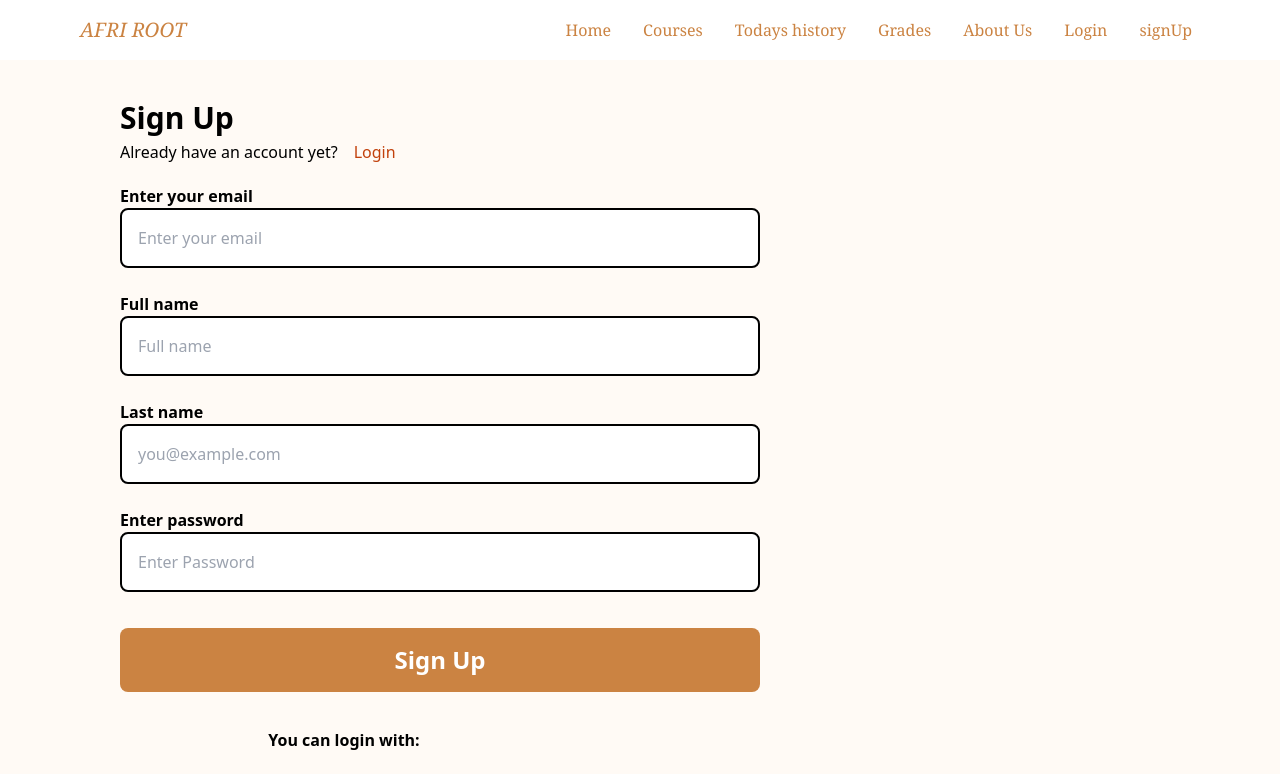
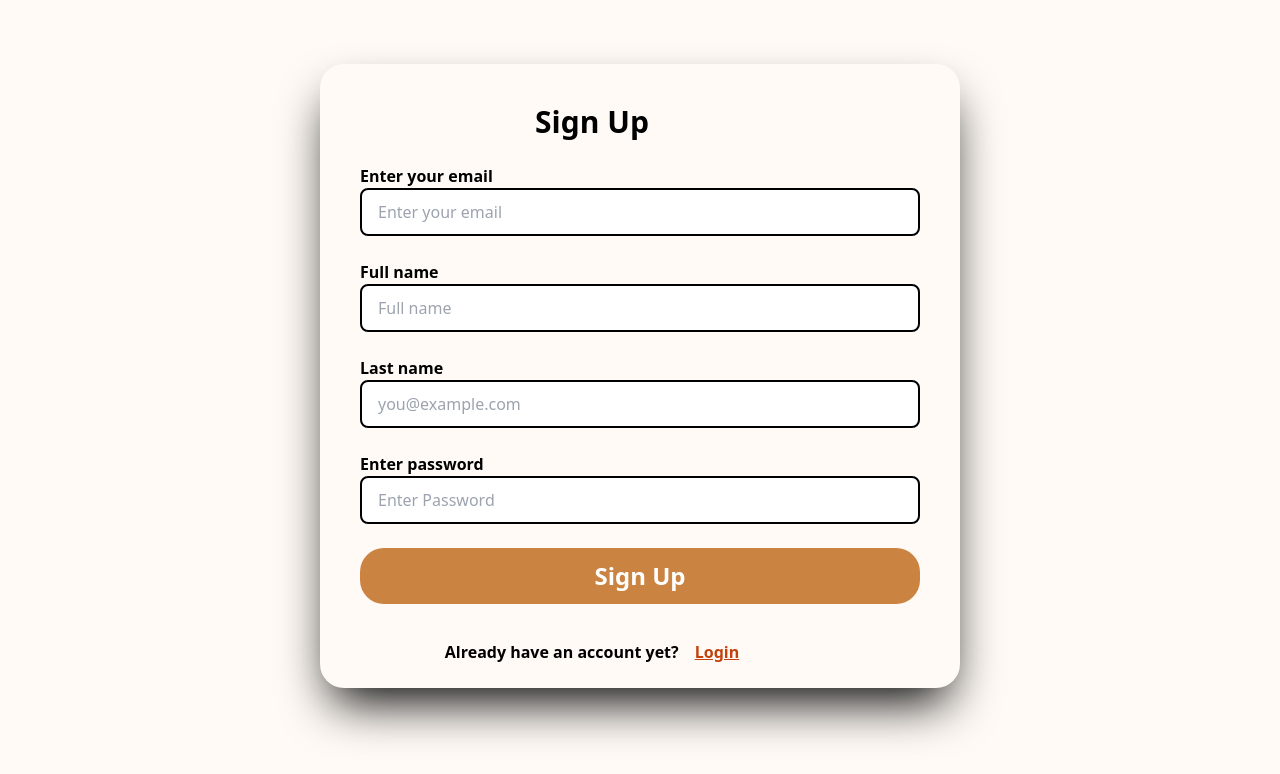
Before and after one commit to MUHUMUZAJeanPierre/afriRoot, a React (Vite) app: page /signUp in a window 1280 px wide. Shown: the top 774 px of the page. Built offline with nearby package versions, Linux system fonts and the light colour scheme.

Commit message:
feat/mini

```diff
--- a/src/App.jsx
+++ b/src/App.jsx
@@ -33,10 +33,12 @@ const App = () => {
             <Route path='about' element={<About/>} />
             <Route path='history' element={<History/>} />
             <Route path='grades' element={<Grades/>} />
-            <Route path='Login' element={<Login/>} />
-            <Route path='SignUp' element={<SignUp/>} />
 
           </Route>
+
+            <Route path='login' element={<Login/>} />
+            <Route path='signUp' element={<SignUp/>} />
+
 
         </Routes>
 
--- a/src/Components/Home/Home.jsx
+++ b/src/Components/Home/Home.jsx
@@ -10,20 +10,20 @@ const Home = () => {
     <div >
 
       {/* Home image  */}
-        <div className=' bg-image bg-cover bg-center'>
+        <div className=' bg-image  bg-cover bg-center bg-'>
           <div className='flex justify-evenly py-44'>
-            <div className=' my-20' >
+            <div className=' my-20 lg:10 mx-3' >
               <div>
-                <h1 style={{color: '#A16733'}} className='text-4xl font-semibold font-serif  w-[40rem]'>
+                <h1 style={{color: '#A16733'}} className='lg:text-4xl text-lg font-semibold font-serif '>
                   Every man's ability may be strengthened or increased by culture
                 </h1>
               </div>
               {/* <Link className=''> */}
-                <button style={{ backgroundColor: '#A16733' }} className=' font-normal font-serif   my-8 flex justify-center items-center py-3 xl:w-[18rem] border hover:text-white transition text-white rounded-lg xl:text-3xl pt-2 md:text-5xl '>
+                <button style={{ backgroundColor: '#A16733' }} className=' font-normal font-serif    my-8 flex justify-center items-center py-3 xl:w-[18rem] w-[15rem] border hover:text-white transition text-white rounded-lg xl:text-3xl pt-2 md:text-5xl '>
                   Register
                 </button>
             </div>
-            <div className=' w-[27rem] h-[7rem]'>
+            <div className='xl:my-[-2rem] my-[4rem] lg:my-[1rem] xl:w-[27rem] lg:w-[]  h-[7rem]'>
               <img src="../../../src/assets/pnglogo.png" alt="" className='' />
             </div>
 
@@ -31,7 +31,7 @@ const Home = () => {
         </div>
 
 {/* OUR HISTORY AND WHAT WE ARE  */}
-        <div className=' w-full pt-[4rem]'>
+        <div className=' w-full pt-[4rem] bg-red-700'>
         <div className=' md:flex justify-evenly  md:h-[30rem]'>
           <div className=' md:w-[37rem] pl-6 md:h-[29rem]'>
             {/* <div ></div> */}
@@ -62,7 +62,7 @@ const Home = () => {
 
       {/* COURSES THAT WE OFFERS */}
 
-      <div className="">
+      <div className="bg-green-500">
         <div className="bg-image-1 lg:h-screen" />
         <div>
             <div>
@@ -76,7 +76,7 @@ const Home = () => {
 
   {/* Our program */}
 
-  <div className="bg-[#F3F5F5] py-[6rem]">
+  <div className="bg-blue-900 py-[6rem]">
     <div className="space-y-[2rem]">
       <h2  style={{color: '#CB8342'}} className="text-center  font-semibold text-xl uppercase font-serif">
         Today's History
--- a/src/Components/Register/Login/Login.jsx
+++ b/src/Components/Register/Login/Login.jsx
@@ -2,17 +2,18 @@ import React from 'react';
 import { Link } from 'react-router-dom';
 import { FaGoogle } from "react-icons/fa";
 import { FaFacebookF } from "react-icons/fa";
+import { FaLinkedinIn } from "react-icons/fa6";
 
 
 const Login = () => {
   return (
     <>
     <div style={{background: '#FFFAF5'}} className=' w-full h-[50rem] py-[5rem]'>
-        <div className=' w-[70rem] h-[40rem] mx-auto'>
+        <div className=' lg:w-[40rem] h-[33rem]  shadow-black shadow-2xl mx-auto my-auto pt-5 rounded-xl '>
             <div className='h-[35rem] w-[33rem]'>
                 <h1 className='font-semibold text-3xl mx-10 mt-9'>Login</h1>
                 <p className='mx-10 mb-5 mt-1'>Doesn't have an account yet?
-                    <Link to="/Login" className='text-orange-700 ml-[1rem] '>
+                    <Link to="/signUp" className='text-orange-700 ml-[1rem] underline '>
                         Sign Up
                     </Link>
                 </p>
@@ -20,23 +21,29 @@ const Login = () => {
                     <label htmlFor="" className='font-semibold '>
                         Enter your email
                     </label><br/>
-                    <input type="text" required='required'   placeholder='you@example.com' className='h-15 w-[35rem] border-2  border-black rounded-lg p-4 text-black'/><br/><br/>
-                    <div className='flex'>
+                    <input type="text" required='required'   placeholder='you@example.com' className='h-12 w-[35rem] border-2  border-black rounded-lg p-4 text-black'/><br/><br/>
+                    <div className=''>
                         <label htmlFor="" className='font-semibold '>Enter your password</label>
+                        <Link to='/signUp'className='text-orange-700 ml-[11rem] underline '>
+                        Forget Password
+                        </Link>
                     </div>
-                    <input type="text" required="required" placeholder='Enter Your Password' className='h-15 w-[35rem] border-2  border-black rounded-lg p-4 text-black'/>
+                    <input type="text" required="required" placeholder='Enter Your Password' className='h-12 w-[35rem] border-2  border-black rounded-lg p-4 text-black'/>
                 </div>
-                <div className='mx-10 my-9'>
-                    <button style={{background: '#CB8342'}} className='  text-white rounded-lg h-[4rem] w-[35rem] text-2xl  font-semibold'>Log in</button>
+                <div className='mx-10 my-5'>
+                    <button style={{background: '#CB8342'}} className='   text-white rounded-lg h-14 w-[35rem] text-2xl  font-semibold'>Log in</button>
                 </div>
-                <div>
-                    <p className='flex justify-center font-semibold'>You can login with: </p>
-                    <div className='flex justify-evenly mt-6'>
-                        <button  className='bg-white rounded-md border-2 border-red-500 px-16 py-4 ' >
+                <div className=' mt-4'>
+                    <p className=' flex justify-center font-semibold'>You can login with: </p>
+                    <div className='flex justify-evenly items m-auto py-2'>
+                        <button  className='bg-white  rounded-md border-2 border-red-500 px-12 py-4 ' >
                             <FaGoogle style={{color: '#CB8342'}}/>
                         </button >
-                        <button className='bg-white border-2 border-blue-500 px-16 py-4 rounded-md'>
+                        <button className='bg-white border-2 border-blue-500 px-12 py-2 rounded-md'>
                             <FaFacebookF className='text-blue-500'/>
+                        </button>
+                        <button className='bg-white border-2 border-blue-500 px-12 py-2 rounded-md'>
+                            <FaLinkedinIn className='text-blue-500'/>
                         </button>
                     </div>
                 </div>
--- a/src/Components/Register/SignUp/SignUp.jsx
+++ b/src/Components/Register/SignUp/SignUp.jsx
@@ -8,46 +8,51 @@ const SinUp = () => {
   return (
     <>
     <div style={{background: '#FFFAF5'}} className=' w-full h-[60rem] py-[4rem]'>
-        <div className=' w-[70rem] h-[50rem] mx-auto my-auto'>
-            <div className='h-[35rem] w-[33rem]'>
-                <h1 className='font-semibold text-3xl mx-10 mt-9'>Sign Up</h1>
-                <p className='mx-10 mb-5 mt-1'>Already have an account yet?
-                    <Link to="/Login" className='text-orange-700 ml-[1rem] '>
+        <div  className=' lg:w-[40rem]  h-[39rem] shadow-black shadow-2xl mx-auto my-auto rounded-3xl'>
+            <div className='h-[36rem] w-[34rem] py-1'>
+                <h1 className='font-semibold text-3xl mx-10 mt-9 flex justify-center'>Sign Up</h1>
+                {/* <p className='mx-10 mb-5 mt-1'>Already have an account yet?
+                    <Link to="/login" className='text-orange-700 ml-[1rem] underline '>
                        Login
                     </Link>
-                </p>
-                <div className='mx-10'>
+                </p> */}
+                <div className='mx-10 my-6'>
                     <label htmlFor="" className='font-semibold '>
                         Enter your email
                     </label><br/>
-                    <input type="text" required='required'   placeholder='Enter your email' className='h-15 w-[40rem] border-2  border-black rounded-lg p-4 text-black'/><br/><br/>
+                    <input type="text" required='required'   placeholder='Enter your email' className='w-[35rem] h-12 border-2  border-black rounded-lg p-4 text-black '/><br/><br/>
                     <label htmlFor="" className='font-semibold '>
                         Full name
                     </label><br/>
-                    <input type="text" required='required'   placeholder='Full name' className='h-15 w-[40rem] border-2  border-black rounded-lg p-4 text-black'/><br/><br/>
+                    <input type="text" required='required'   placeholder='Full name' className='h-12 w-[35rem] border-2  border-black rounded-lg p-4 text-black'/><br/><br/>
                     <label htmlFor="" className='font-semibold '>
                         Last name
                     </label><br/>
-                    <input type="text" required='required'   placeholder='you@example.com' className='h-15 w-[40rem] border-2  border-black rounded-lg p-4 text-black'/><br/><br/>
+                    <input type="text" required='required'   placeholder='you@example.com' className='h-12 w-[35rem] border-2  border-black rounded-lg p-4 text-black'/><br/><br/>
                     <div className='flex'>
                     <label htmlFor="" className='font-semibold '>Enter password</label>
 
                     </div>
-                    <input type="text" required="required" placeholder='Enter Password' className='h-15 w-[40rem] border-2  border-black rounded-lg p-4 text-black'/>
+                    <input type="text" required="required" placeholder='Enter Password' className='h-12 w-[35rem] border-2  border-black rounded-lg p-4 text-black'/>
                 </div>
-                <div className='mx-10 my-9'>
-                    <button style={{background: '#CB8342'}} className='  text-white rounded-lg h-[4rem] w-[40rem] text-2xl  font-semibold'>Sign Up</button>
+                <div className='mx-10 my-5'>
+                    <button style={{background: '#CB8342'}} className='  text-white rounded-3xl h-14 w-[35rem] text-2xl  font-semibold'>Sign Up</button>
                 </div>
-                <div>
-                    <p className='flex justify-center font-semibold'>You can login with: </p>
-                    <div className='flex justify-evenly mt-6'>
-                        <button  className='bg-white rounded-md border-2 border-red-500 px-16 py-4 ' >
+                <div className=' mt-9'>
+                <p className='flex justify-center  font-semibold'>Already have an account yet?
+                    <Link to="/login" className='text-orange-700 ml-[1rem] underline '>
+                       Login
+                    </Link>
+                </p>
+                    {/* <p className=' flex justify-center font-semibold'>You can login with: </p>
+                    <div className='flex justify-evenly items m-auto py-2'>
+                        <button  className='bg-white  rounded-md border-2 border-red-500 px-12 py-4 ' >
                             <FaGoogle style={{color: '#CB8342'}}/>
                         </button >
-                        <button className='bg-white border-2 border-blue-500 px-16 py-4 rounded-md'>
+                        <button className='bg-white border-2 border-blue-500 px-12  py-2 rounded-md'>
                             <FaFacebookF className='text-blue-500'/>
                         </button>
-                    </div>
+                    </div> */}
                 </div>
             </div>
             {/* <div className='  h-[35rem] w-[32rem] '>
```
